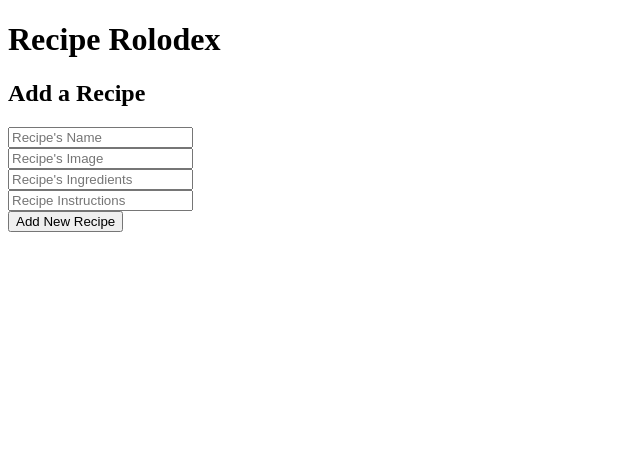
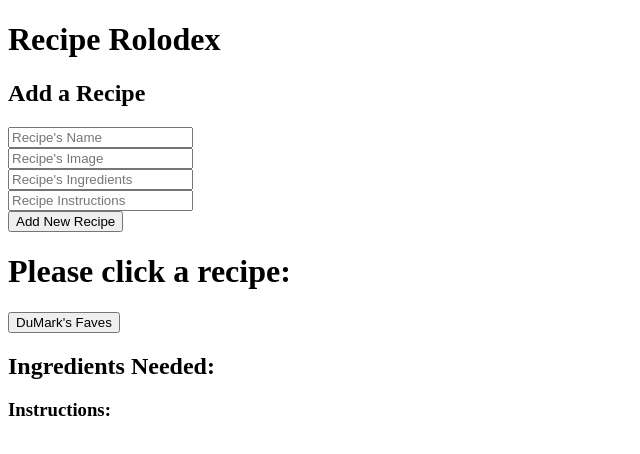
Before and after one commit to stewieduey/Phase-1-Project-A, a plain HTML site: page index.html in a window 1280 px wide. Shown: the whole page, without its empty margins (0-640 px from the left). Drawn offline with Linux system fonts and the light colour scheme.

Commit message:
Coming along nicely!

```diff
--- a/index.html
+++ b/index.html
@@ -7,9 +7,8 @@
 
     <title>Recipe Rolodex</title>
 </head>
+<body>
 <h1>Recipe Rolodex</h1>
-<body>
-
     <div class="form-container">
         <h2>Add a Recipe</h2>
         <form id="recipeForm">
@@ -26,6 +25,27 @@
         </form>
     </div>
 
+    <div class="recipes-container">
+        <h1>Please click a recipe:</h1>
+        <button id="showFavesButton">DuMark's Faves</button>
+          <!-- This will toggle showing all recipes and just the recipes that are my faves. -->
+        <div id="recipes-Container">
+          <!-- T-->
+        </div>
+      </div>
+
+      <div class="ingredients-container">
+        <h2>Ingredients Needed:</h2>
+        <div id="ingredients-container">
+          <!-- Ingredients for the selected recipe will show here -->
+        </div>
+
+      <div class="instruction-container">
+        <h3>Instructions:</h3>
+        <div id="instruction-container">
+          <!-- Instructions for the selected recipe will show here. -->
+        </div>
+
 
 </body>
 </html>
```
